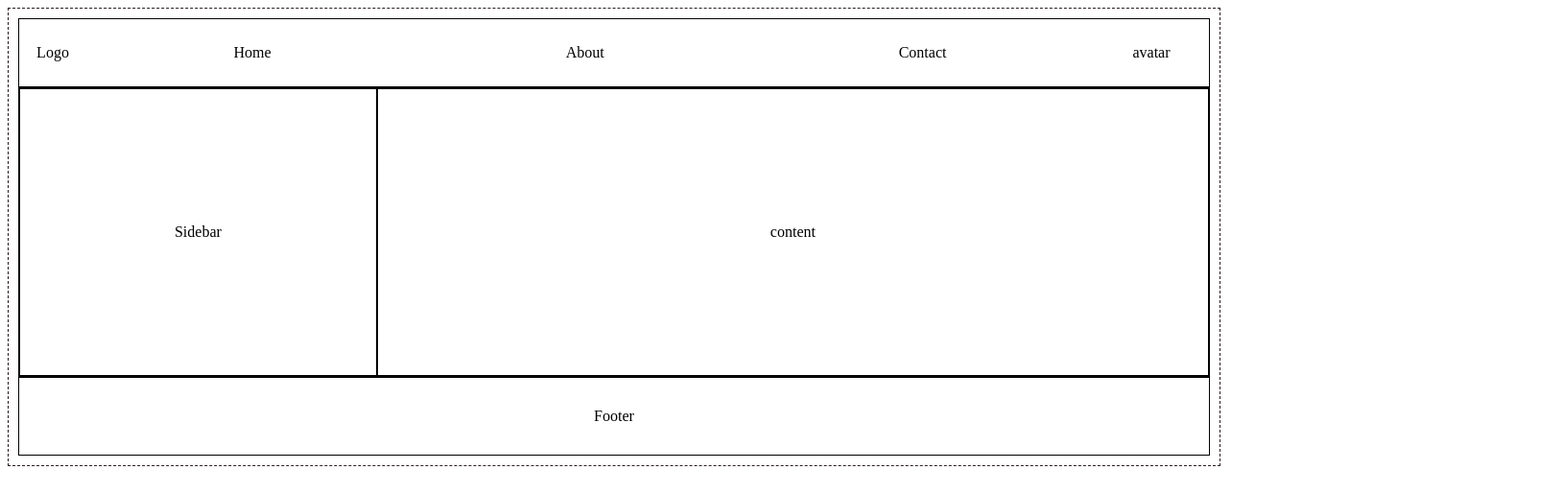
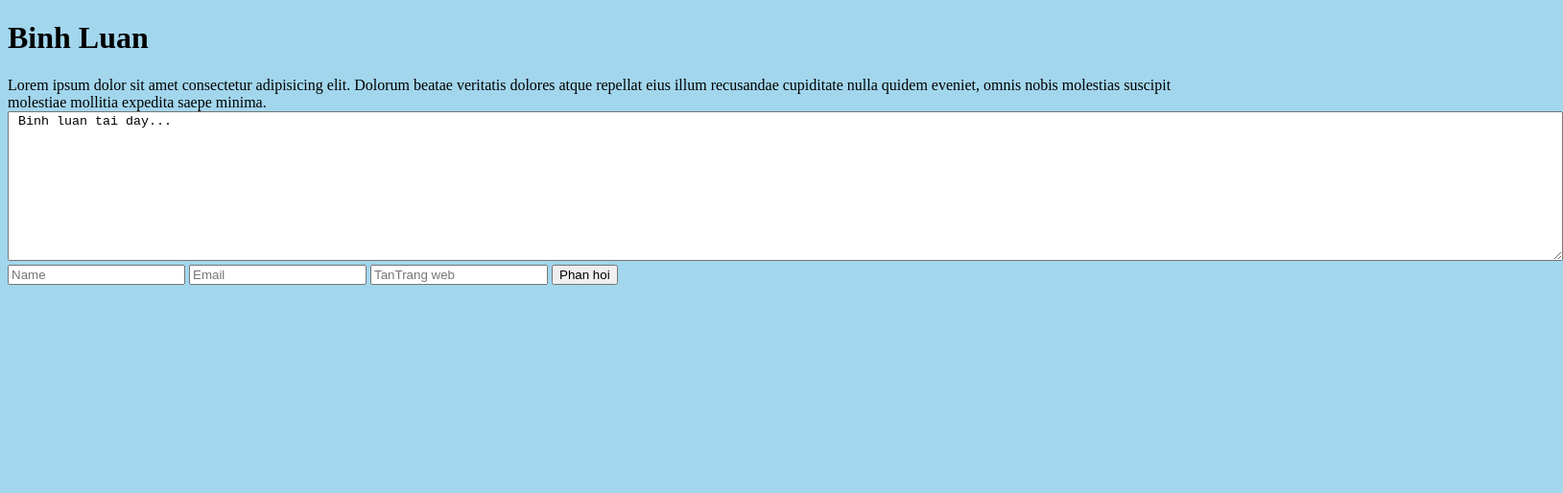
Before and after one commit to Hieuse184611/HTML, a plain HTML site: page index.html in a window 1280 px wide. Shown: the whole page at 96% size, 1629 px wide, since content can reach past the window. Drawn offline with Linux system fonts and the light colour scheme.

Commit message:
Buoi03_pratice

```diff
--- a/index.html
+++ b/index.html
@@ -3,28 +3,24 @@
   <head>
     <meta charset="UTF-8" />
     <meta name="viewport" content="width=device-width, initial-scale=1.0" />
-    <title>Document</title>
+    <title>FeetBack</title>
     <link rel="stylesheet" href="style.css" />
   </head>
+
   <body>
-    <div class="FrameAll">
-      <div class="header">
-        <div class="logo">Logo</div>
+    <h1>Binh Luan</h1>
 
-        <div class="menu">
-          <div class="home">Home</div>
-          <div class="about">About</div>
-          <div class="contact">Contact</div>
-        </div>
-        <div class="avatar">avatar</div>
-      </div>
+    <div>
+      Lorem ipsum dolor sit amet consectetur adipisicing elit. Dolorum beatae
+      veritatis dolores atque repellat eius illum recusandae cupiditate nulla
+      quidem eveniet, omnis nobis molestias suscipit molestiae mollitia expedita
+      saepe minima.
+    </div>
 
-      <div class="main">
-        <div class="sidebar">Sidebar</div>
-        <div class="content">content</div>
-      </div>
-
-      <div class="footer">Footer</div>
-    </div>
+    <textarea rows="10" cols="200"> Binh luan tai day...</textarea><br />
+    <input placeholder="Name" />
+    <input placeholder="Email" />
+    <input placeholder="TanTrang web " />
+    <button>Phan hoi</button>
   </body>
 </html>
--- a/style.css
+++ b/style.css
@@ -1,62 +1,3 @@
-.FrameAll {
-  border: 1px dashed rgb(42, 30, 30);
-  padding: 10px;
+body {
+  background-color: rgb(162, 214, 237);
 }
-.header {
-  display: flex;
-  border: 1px solid black;
-  height: 70px;
-  align-items: center;
-}
-.main {
-  display: flex;
-  border: 1px solid black;
-  height: 300px;
-}
-.sidebar {
-  align-items: center;
-  border: 1px solid black;
-  width: 30%;
-  display: flex;
-  justify-content: center;
-}
-.content {
-  align-items: center;
-  border: 1px solid black;
-  display: flex;
-  justify-content: center;
-  width: 70%;
-}
-.footer {
-  align-items: center;
-  border: 1px solid black;
-  display: flex;
-  justify-content: center;
-  height: 80px;
-}
-.logo {
-  display: flex;
-  align-items: center;
-  justify-content: center;
-  width: 70px;
-  height: 50px;
-  /* border: 1px solid black; */
-}
-.avatar {
-  display: flex;
-  align-items: center;
-  justify-content: center;
-  width: 80px;
-  height: 60px;
-  border-radius: 50% solid black;
-  margin: 20px;
-}
-.menu {
-  align-items: center;
-  /* border: 1px solid black; */
-  height: 50px;
-  flex-grow: 1;
-  display: flex;
-  justify-content: center;
-  justify-content: space-around;
-}
```
Also changed, not shown: Example.png (added).
